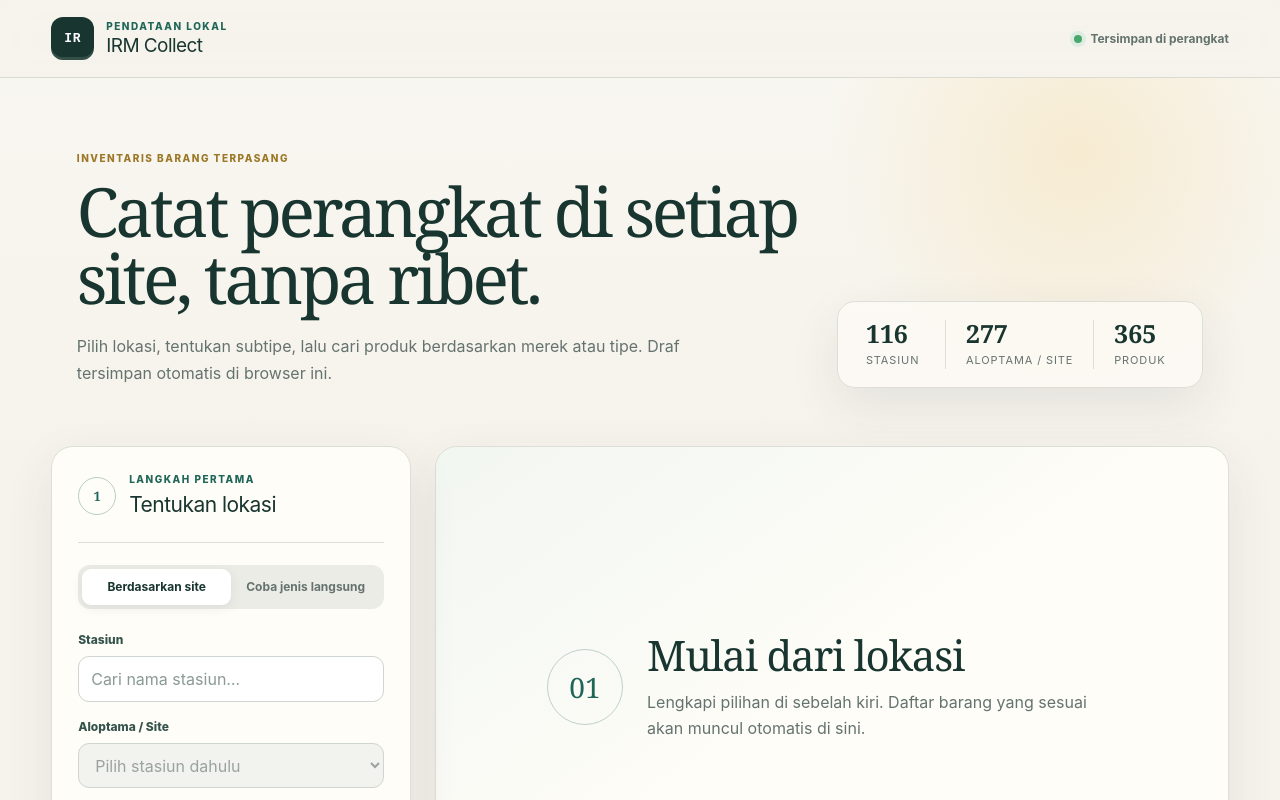
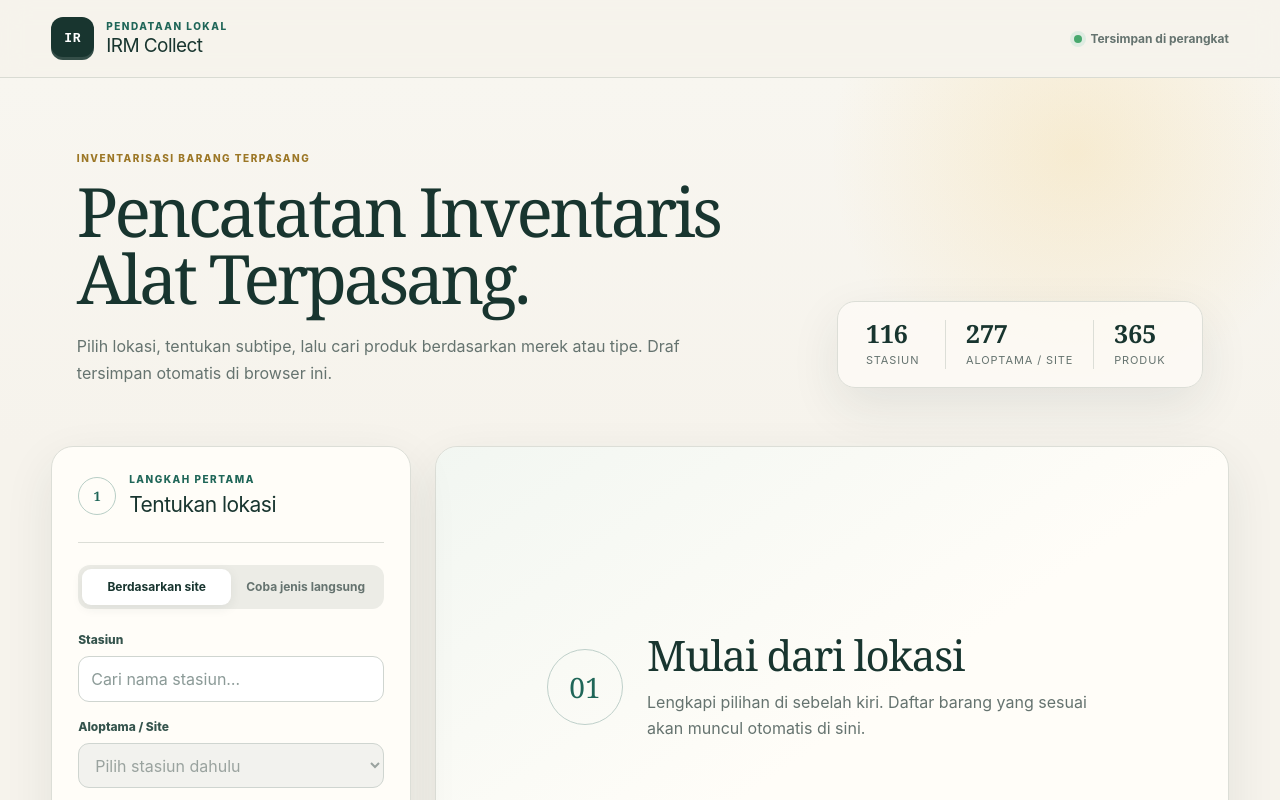
Before and after one commit to azkahariz/web, a Next.js app: page / in a window 1280 px wide. Shown: the top 800 px of the page. Built offline with nearby package versions, Linux system fonts and the light colour scheme.

Commit message:
fix: update inventory section headings for clarity

```diff
--- a/app/InventoryApp.tsx
+++ b/app/InventoryApp.tsx
@@ -313,8 +313,8 @@ export default function InventoryApp() {
 
       <section className="intro">
         <div>
-          <p className="kicker">INVENTARIS BARANG TERPASANG</p>
-          <h2>Catat perangkat di setiap site, tanpa ribet.</h2>
+          <p className="kicker">INVENTARISASI BARANG TERPASANG</p>
+          <h2>Pencatatan Inventaris Alat Terpasang.</h2>
           <p className="intro-copy">Pilih lokasi, tentukan subtipe, lalu cari produk berdasarkan merek atau tipe. Draf tersimpan otomatis di browser ini.</p>
         </div>
         <div className="dataset-facts" aria-label="Ringkasan data">
```
